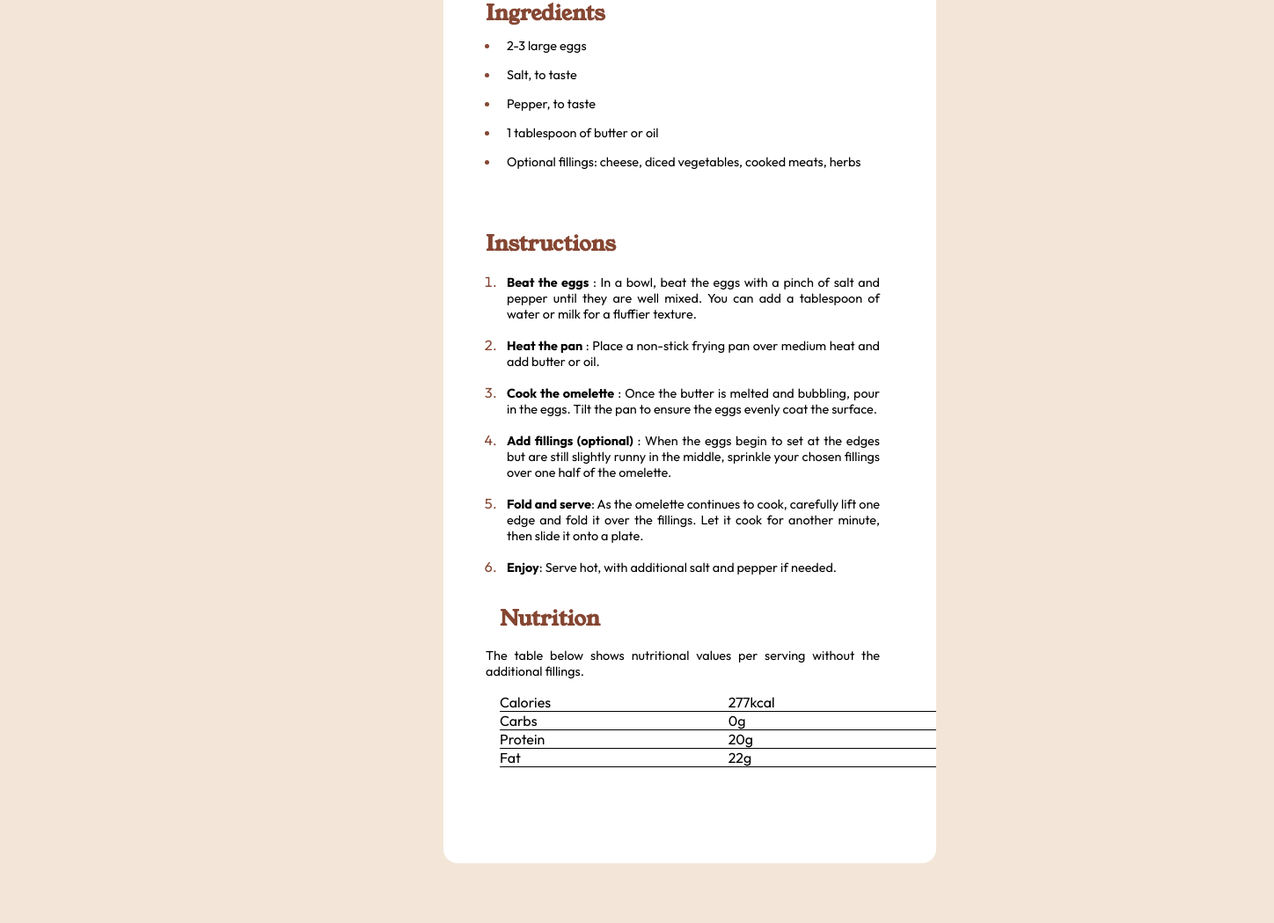
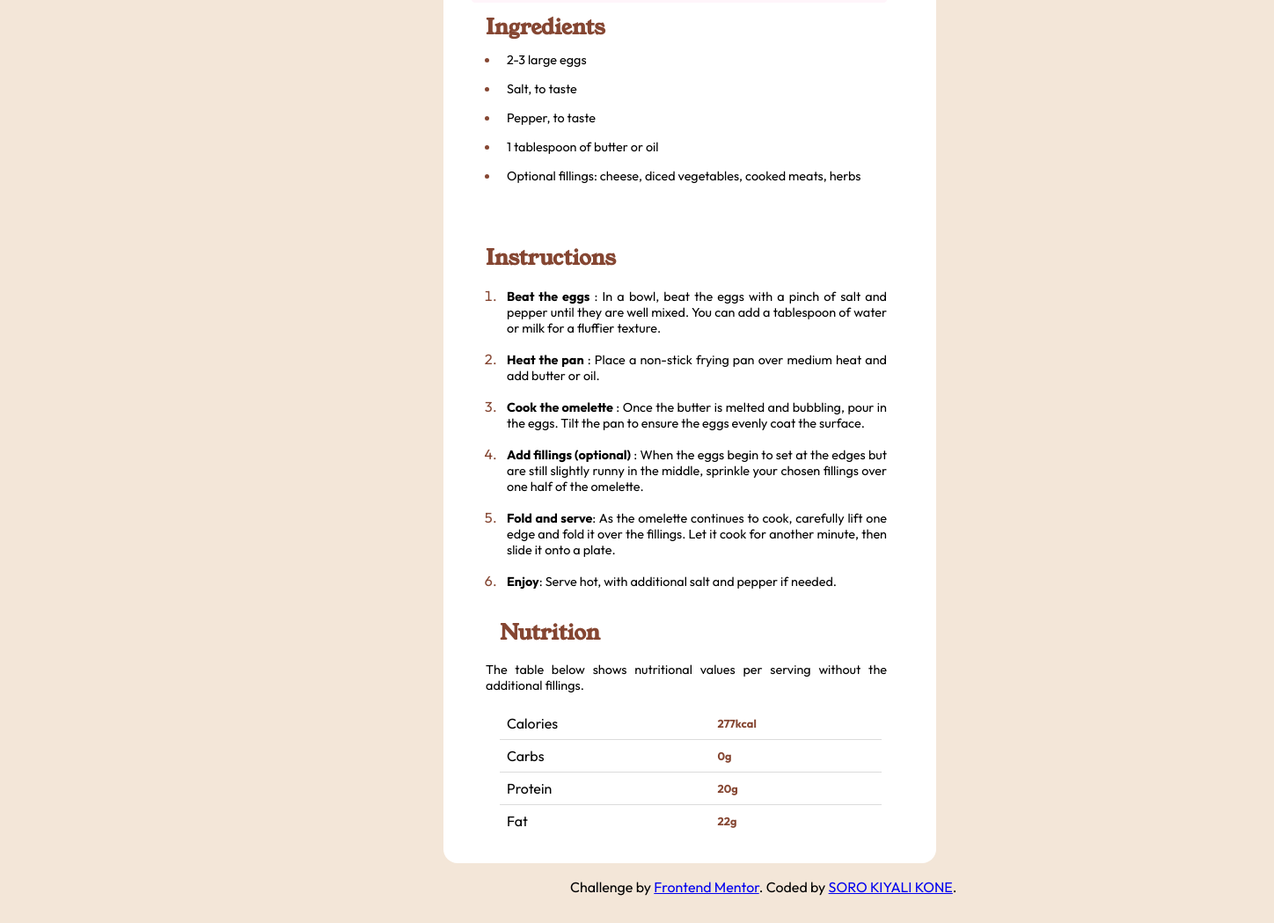
Before and after one commit to sorokiyali/Page-de-recettes, a plain HTML site: page index.html in a window 1280 px wide. Shown: the part 699-1748 px from the top of the page at 88% size, 1448 px wide, since content can reach past the window. Before the commit the page ends 1680 px from the top, so only its background shows below. Drawn offline with Linux system fonts and the light colour scheme.

Commit message:
dernière mise en forme

```diff
--- a/index.html
+++ b/index.html
@@ -58,31 +58,26 @@
         <h2>Instructions</h2>
         <ol>
           <li>
-            <p class="plist"><strong>Beat the eggs</strong> : In a bowl, beat the eggs with a pinch of salt and pepper
-              until they are
+            <p class="plist"><strong>Beat the eggs</strong> : In a bowl, beat the eggs with a pinch of salt and pepper until they are
               well mixed.
               You can add a tablespoon of water or milk for a fluffier texture.</p>
           </li>
           <li>
-            <p class="plist"><strong>Heat the pan</strong> : Place a non-stick frying pan over medium heat and add
-              butter or oil.</p>
+            <p class="plist"><strong>Heat the pan</strong> : Place a non-stick frying pan over medium heat and add butter or oil.</p>
           </li>
           <li>
-            <p class="plist"><strong>Cook the omelette</strong> : Once the butter is melted and bubbling, pour in the
-              eggs. Tilt the
+            <p class="plist"><strong>Cook the omelette</strong> : Once the butter is melted and bubbling, pour in the eggs. Tilt the
               pan
               to ensure
               the eggs evenly coat the surface.</p>
           </li>
           <li>
-            <p class="plist"><strong>Add fillings (optional)</strong> : When the eggs begin to set at the edges but are
-              still slightly
+            <p class="plist"><strong>Add fillings (optional)</strong> : When the eggs begin to set at the edges but are still slightly
               runny in the
               middle, sprinkle your chosen fillings over one half of the omelette.</p>
           </li>
           <li>
-            <p class="plist"><strong>Fold and serve</strong>: As the omelette continues to cook, carefully lift one edge
-              and fold it
+            <p class="plist"><strong>Fold and serve</strong>: As the omelette continues to cook, carefully lift one edge and fold it
               over the
               fillings. Let it cook for another minute, then slide it onto a plate.</p>
           </li>
@@ -95,35 +90,32 @@
       <div class="nutrition">
         <h2> Nutrition</h2>
         <p class="nutri">The table below shows nutritional values per serving without the additional fillings.</p>
-        <table>
+        <table >
           <tr>
-            <div class="col">
-              <td>Calories</td>
-              <td>277kcal</td>
-            </div>
-
+            <td>Calories</td>
+            <td class="value">277kcal</td>
           </tr>
           <tr>
             <td>Carbs</td>
-            <td>0g</td>
+            <td class="value">0g</td>
           </tr>
           <tr>
             <td>Protein</td>
-            <td> 20g</td>
+            <td class="value"> 20g</td>
           </tr>
-          <tr>
+          <tr class="last-line">
             <td>Fat</td>
-            <td>22g</td>
+            <td class="value">22g</td>
           </tr>
         </table>
       </div><br><br><br>
     </div>
   </div>
-  <br><br>
-  <!-- <div class="attribution">
+  <br><br><br><br>
+  <div class="attribution">
     Challenge by <a href="https://www.frontendmentor.io?ref=challenge" target="_blank">Frontend Mentor</a>.
-    Coded by <a href="#">Your Name Here</a>.
-  </div> -->
+    Coded by <a href="#">SORO KIYALI KONE</a>.
+  </div>
 </body>
 
 </html>
--- a/style.css
+++ b/style.css
@@ -23,6 +23,7 @@ body {
     transform: translate(90%, 5%);
     background-color: hsl(0, 0%, 100%);
     border-radius: 1rem;
+    padding: 1rem 1.5rem 0  0;
 }
 
 .under-container {
@@ -34,7 +35,7 @@ img {
     height: 15rem;
     margin-top: 1rem;
     transform: translate(8%, 8%);
-    border-radius: 1rem;
+    border-radius: 1rem ;
 
 }
 
@@ -92,7 +93,7 @@ h3 {
 
 .ingredient{
     text-align: justify;
-    margin-right: 2rem;
+
 }
 
 
@@ -108,7 +109,7 @@ hr{
 
 .instruction{
     text-align: justify;
-    margin-right: 2rem;
+
 }
 ol{
     color: hsl(14, 45%, 36%);
@@ -123,8 +124,6 @@ ol{
 
 .nutri{
     text-align: justify;
-    margin-right: 4rem;
-    margin-left: -1rem;
 }
 .col{
     display:grid ;
@@ -132,11 +131,48 @@ ol{
 }
  table{
     border-collapse: collapse;
-    width: 100%;
+    width: 92%;
+
+}
+
+.value{
+    color:hsl(14, 45%, 36%) ;
+    font-weight: bold;
+    font-size: 0.8rem;
+}
+td{
+    padding: 0.5rem;
 }
 
 
+tr{
+    border-bottom: 0.5px solid gainsboro;
 
-tr{
-    border-bottom: solid thin;
  }
+
+ .last-line{
+    border-bottom: none;
+ }
+
+ .attribution{
+    transform: translate(81%, 5%);
+    margin-top: 1rem;
+    margin-bottom: 2rem;
+ }
+
+ @media only screen and (max-width: 375px) {
+    .container {
+        width: 24rem;
+        height: 116rem;
+        transform: translate(48%, 5%);
+
+    }
+
+    img {
+        width: 24rem;
+        height: 16rem;
+        margin: -2.5rem 1rem 1rem -2rem ;
+
+    }
+
+ }
```
